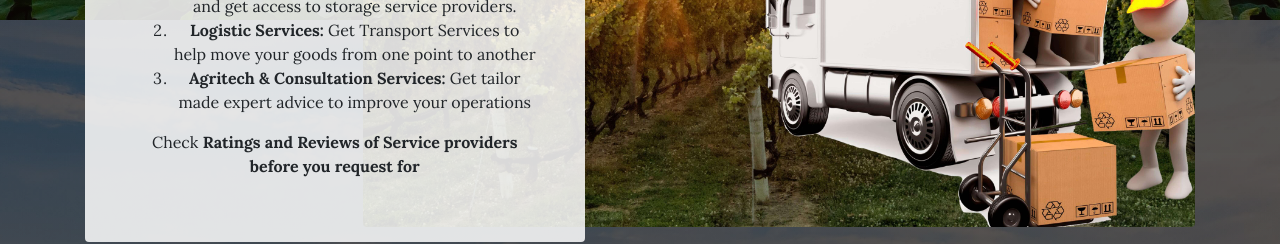
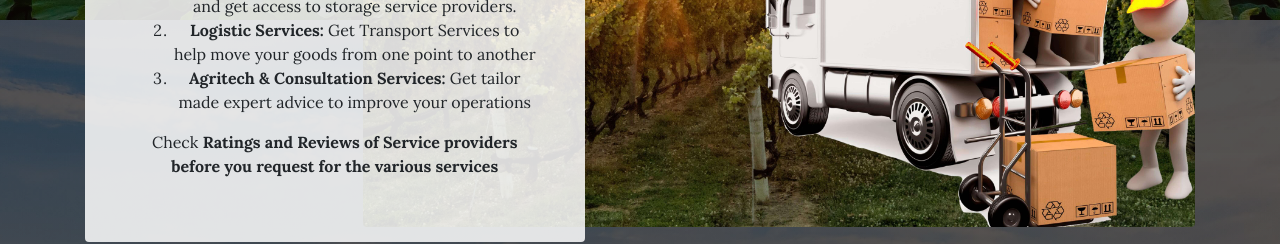
Before and after one commit to Emmanuel-Ik/Emmanuel-Ik.github.io, a website: page ONEAVC SECTIONS/index.html in a window 1280 px wide. Shown: the part 780-1024 px from the top of the page. Drawn offline with Linux system fonts and the light colour scheme.

Commit message:
Update index.html

```diff
--- a/ONEAVC SECTIONS/index.html
+++ b/ONEAVC SECTIONS/index.html
@@ -85,7 +85,7 @@
                     <li> <b>Agritech & Consultation Services:</b> Get tailor made expert advice to improve your operations
                     </li>
                   </ol>
-Check <b>Ratings and Reviews of Service providers before you request for   </b>
+Check <b>Ratings and Reviews of Service providers before you request for  the various services </b>
               </p>
 
 
```
